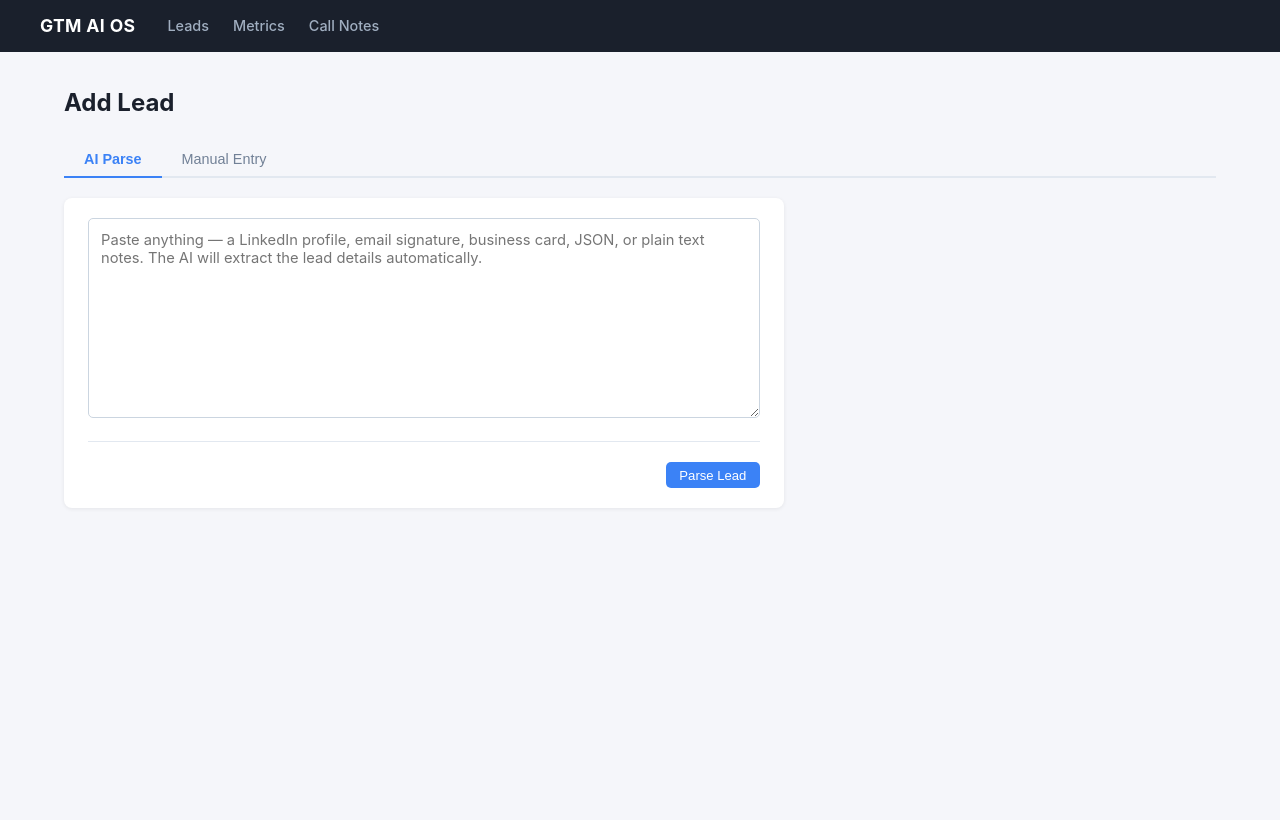
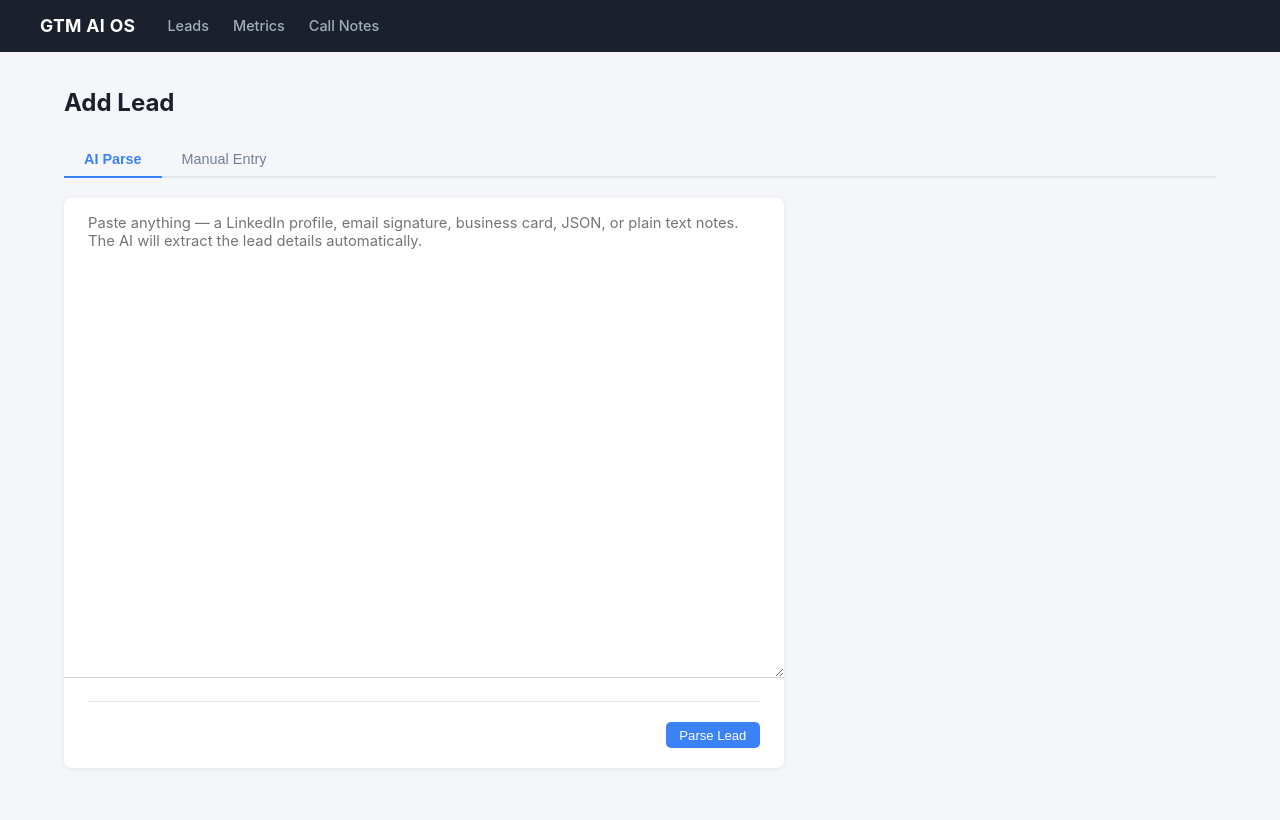
Before and after one commit to jmulvany127/GTM_AI_Automation, a FastAPI app: page /dashboard/leads/new in a window 1280 px wide. Before the commit the page ends 488 px from the top, so only its background shows below. Run offline with FastAPI, Linux system fonts and the light colour scheme; parts of the project's set-up code (start-up, migrations or seed data) failed here and were passed over.

Commit message:
feat: expand AI parse textarea to fill card width and 60vh height

```diff
--- a/static/style.css
+++ b/static/style.css
@@ -624,22 +624,24 @@ tbody td {
 
 /* ── AI Parse textarea ────────────────────────────────────────────────── */
 .ai-textarea {
-  width: 100%;
-  min-height: 200px;
-  padding: 0.75rem;
-  border: 1px solid #cbd5e0;
-  border-radius: 5px;
+  width: calc(100% + 3rem);   /* extend to card edges (card padding: 1.5rem each side) */
+  margin-left: -1.5rem;
+  margin-top: -1.25rem;       /* flush with card top */
+  min-height: 60vh;
+  padding: 1rem 1.5rem;
+  border: none;
+  border-bottom: 1px solid #cbd5e0;
+  border-radius: 8px 8px 0 0; /* match card top corners */
   font-size: 0.92rem;
   font-family: inherit;
   color: #2d3748;
   resize: vertical;
-  transition: border-color 0.15s;
+  transition: border-bottom-color 0.15s;
 }
 
 .ai-textarea:focus {
   outline: none;
-  border-color: #3b82f6;
-  box-shadow: 0 0 0 3px rgba(59,130,246,0.15);
+  border-bottom-color: #3b82f6;
 }
 
 /* ── AI success banner ────────────────────────────────────────────────── */
```
